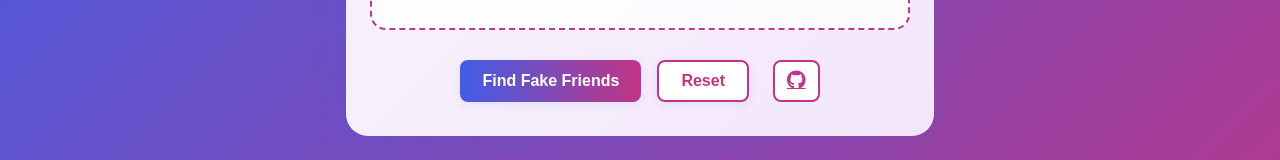
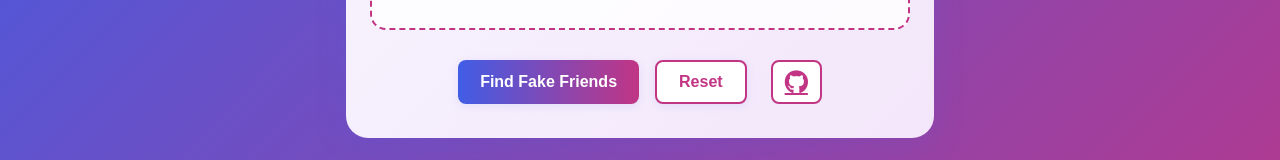
Before and after one commit to AksharP5/FindFakeFriends, a plain HTML site: page index.html in a window 1280 px wide. Shown: the part 360-520 px from the top of the page. Drawn offline with nearby package versions, Linux system fonts and the light colour scheme.

Commit message:
refactor: icon styling

```diff
--- a/style.css
+++ b/style.css
@@ -481,7 +481,15 @@ body {
   box-shadow: 0 4px 12px rgba(193,53,132,0.15);
 }
 
-.github-btn svg {
-  width: 24px;
-  height: 24px;
+.github-btn i {
+  font-size: 1.5rem;
+  color: #C13584;
+  vertical-align: middle;
+  transition: color 0.2s;
+  display: inline-block;
+  line-height: 1;
 }
+
+.github-btn:hover i {
+  color: #fff;
+}
```
